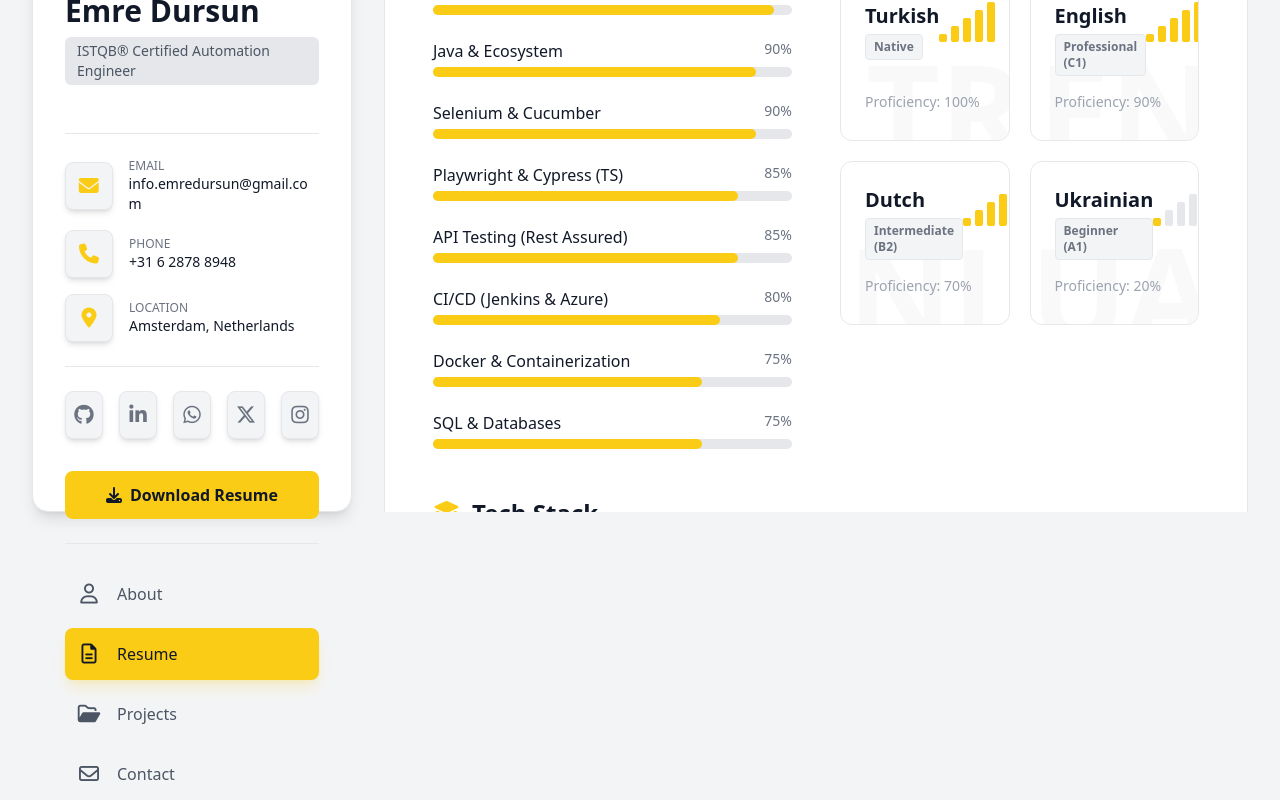
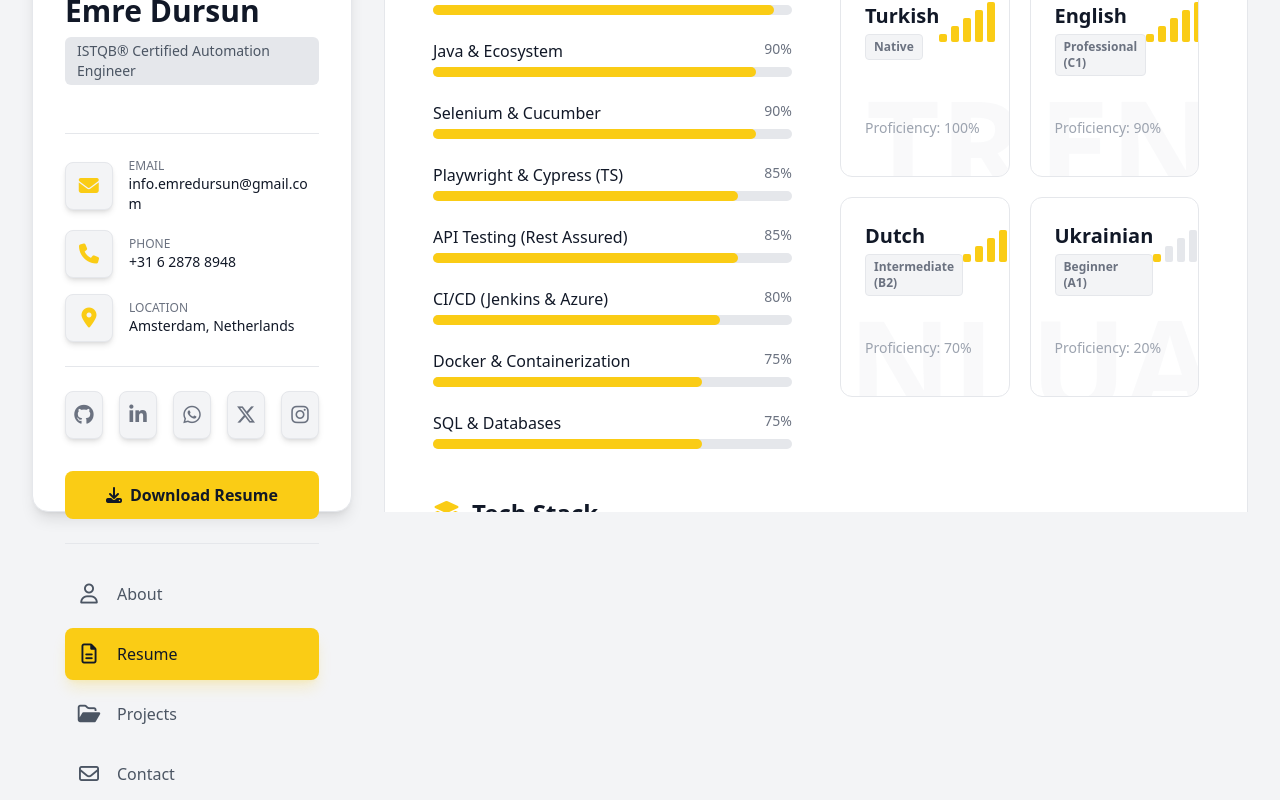
Before and after one commit to emredursun/my-portfolio, a React (Vite) app: page / in a window 1280 px wide. Both pictures are taken after a click on the button "Resume". Built offline with nearby package versions, Linux system fonts and the light colour scheme.

Commit message:
feat(Resume): Improve layout and styling of language cards
Adds `min-h-[200px]` to language cards to ensure consistent height and improve visual alignment. Adjusts flex properties and adds `mb-4` to the language name div for better spacing.

```diff
--- a/components/Resume.tsx
+++ b/components/Resume.tsx
@@ -41,14 +41,14 @@ const LanguageCard: React.FC<{ language: Language }> = React.memo(({ language })
     const bars = Array.from({ length: barCount }, (_, i) => i < filledBars);
 
     return (
-        <div className="group relative overflow-hidden bg-white dark:bg-[#1e1e1e] border border-gray-200 dark:border-gray-700 rounded-xl p-6 transition-all duration-300 hover:shadow-xl hover:shadow-yellow-400/10 hover:border-yellow-400/50 hover:-translate-y-1">
+        <div className="group relative overflow-hidden bg-white dark:bg-[#1e1e1e] border border-gray-200 dark:border-gray-700 rounded-xl p-6 transition-all duration-300 hover:shadow-xl hover:shadow-yellow-400/10 hover:border-yellow-400/50 hover:-translate-y-1 min-h-[200px]">
             {/* Watermark Background */}
             <span className="absolute -right-4 -bottom-8 text-9xl font-black text-gray-100 dark:text-[#252525] opacity-50 pointer-events-none select-none transition-transform duration-500 group-hover:scale-110 group-hover:opacity-60">
                 {language.code}
             </span>
 
-            <div className="relative z-10 flex flex-col h-full justify-between gap-4">
-                <div className="flex justify-between items-start">
+            <div className="relative z-10 flex flex-col h-full justify-between">
+                <div className="flex justify-between items-start mb-4">
                     <div>
                         <h4 className="text-xl font-bold text-gray-900 dark:text-white">{language.name}</h4>
                         <div className="mt-1 inline-block bg-gray-100 dark:bg-gray-800 px-2 py-1 rounded text-xs font-semibold text-gray-500 dark:text-gray-400 border border-gray-200 dark:border-gray-700 group-hover:border-yellow-400/30 group-hover:text-yellow-500 transition-colors">
@@ -77,18 +77,22 @@ const LanguageCard: React.FC<{ language: Language }> = React.memo(({ language })
                 </div>
 
                 {/* Surprise Interaction: Reveal Greeting on Hover */}
-                <div className="h-6 overflow-hidden">
-                    <p className="text-sm font-medium text-gray-400 dark:text-gray-500 translate-y-0 group-hover:-translate-y-full transition-transform duration-300">
-                        Proficiency: {language.percentage}%
-                    </p>
-                    <p className="text-lg font-bold text-gray-900 dark:text-white translate-y-0 group-hover:-translate-y-full transition-transform duration-300 flex items-center gap-2">
-                        <i className="far fa-comment-dots text-yellow-400"></i>
-                        "{language.greeting}"
-                    </p>
+                <div className="relative h-12 w-full overflow-hidden">
+                    <div className="absolute inset-0 flex items-center transition-all duration-500 ease-out transform group-hover:-translate-y-full group-hover:opacity-0">
+                        <p className="text-sm font-medium text-gray-400 dark:text-gray-500">
+                            Proficiency: {language.percentage}%
+                        </p>
+                    </div>
+                    <div className="absolute inset-0 flex items-center transition-all duration-500 ease-out transform translate-y-full opacity-0 group-hover:translate-y-0 group-hover:opacity-100">
+                        <p className="text-lg font-bold text-gray-900 dark:text-white flex items-center gap-2">
+                            <i className="far fa-comment-dots text-yellow-400"></i>
+                            "{language.greeting}"
+                        </p>
+                    </div>
                 </div>
             </div>
 
-            {/* Add specific animation styles within the component for isolation */}
+            {/*ZS Add specific animation styles within the component for isolation */}
             <style>{`
                 @keyframes wave {
                     0%, 100% { height: 30%; opacity: 0.7; }
```
